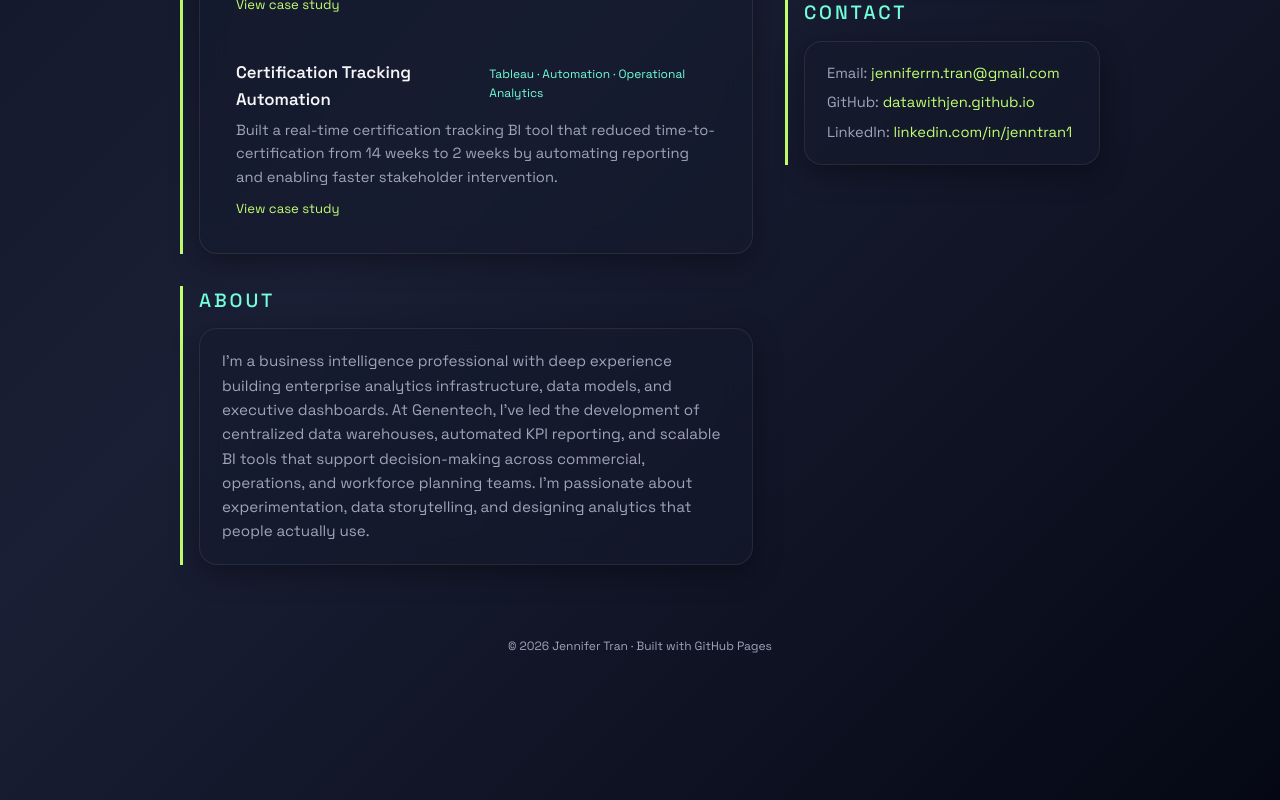
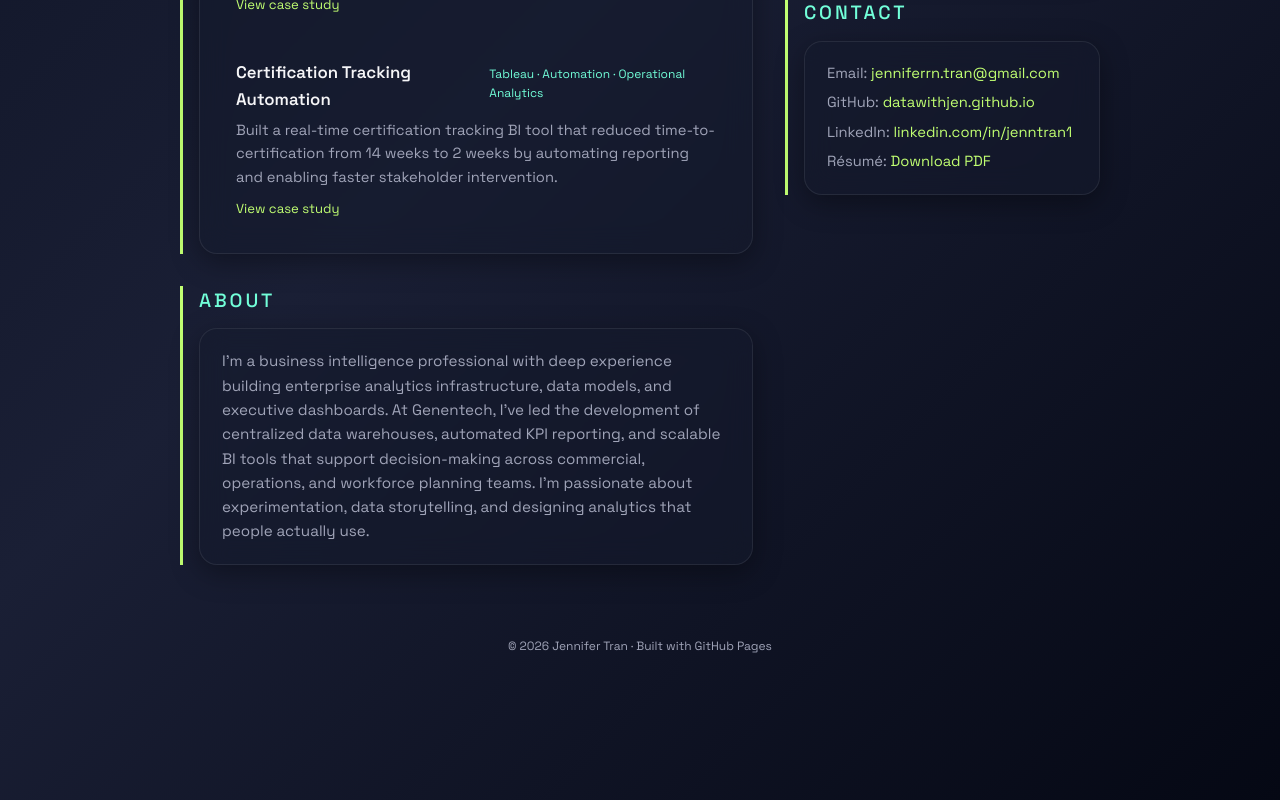
Before and after one commit to datawithjen/datawithjen.github.io, a plain HTML site: page index.html in a window 1280 px wide. Shown: the part 905-1705 px from the top of the page. Drawn offline with Linux system fonts and the light colour scheme.

Commit message:
index.html

```diff
--- a/index.html
+++ b/index.html
@@ -328,6 +328,7 @@
               <li>Email: <a href="mailto:jenniferrn.tran@gmail.com">jenniferrn.tran@gmail.com</a></li>
               <li>GitHub: <a href="https://datawithjen.github.io/" target="_blank">datawithjen.github.io</a></li>
               <li>LinkedIn: <a href="https://www.linkedin.com/in/jenntran1/" target="_blank">linkedin.com/in/jenntran1</a></li>
+              <li>Résumé: <a href="https://drive.google.com/file/d/1GZdCy0fLjNoBl00WOT2RBqZUsAUrLpwD/view" target="_blank">Download PDF</a></li>
             </ul>
           </div>
         </section>
```
